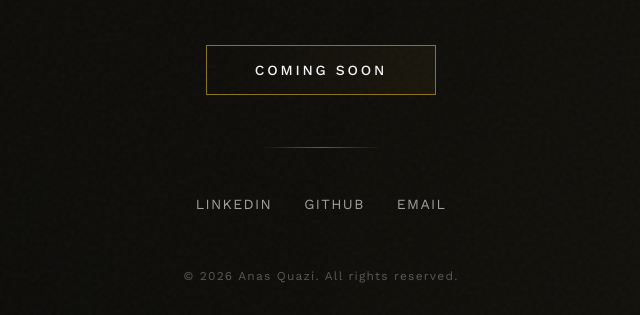
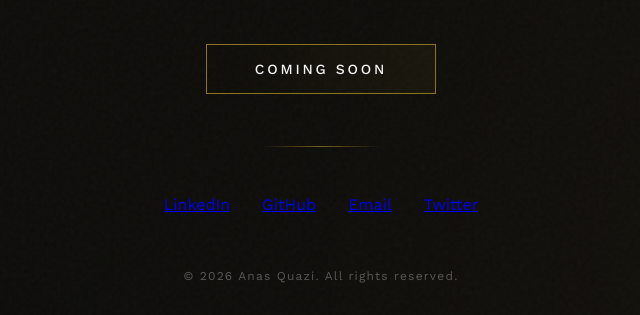
Before and after one commit to Anas-Quazi/Portfolio, a plain HTML site: page index.html in a window 1280 px wide. Shown: the part 485-800 px from the top of the page, without its empty margins (319-959 px from the left). Drawn offline with nearby package versions, Linux system fonts and the light colour scheme.

Commit message:
Update social links with correct URLs

```diff
--- a/index.html
+++ b/index.html
@@ -283,9 +283,10 @@
             <div class="deco-line"></div>
 
             <div class="social-links">
-                <a href="#" class="social-link">LinkedIn</a>
-                <a href="#" class="social-link">GitHub</a>
-                <a href="#" class="social-link">Email</a>
+                <a href="#" class="https://www.linkedin.com/in/muhammad-anas-quazi/">LinkedIn</a>
+                <a href="#" class="https://github.com/Anas-Quazi">GitHub</a>
+                <a href="#" class="anasqazi869@gmail.com">Email</a>
+                <a href="#" class="https://twitter.com/iamAnasRazvi">Twitter</a>
             </div>
         </div>
 
```
